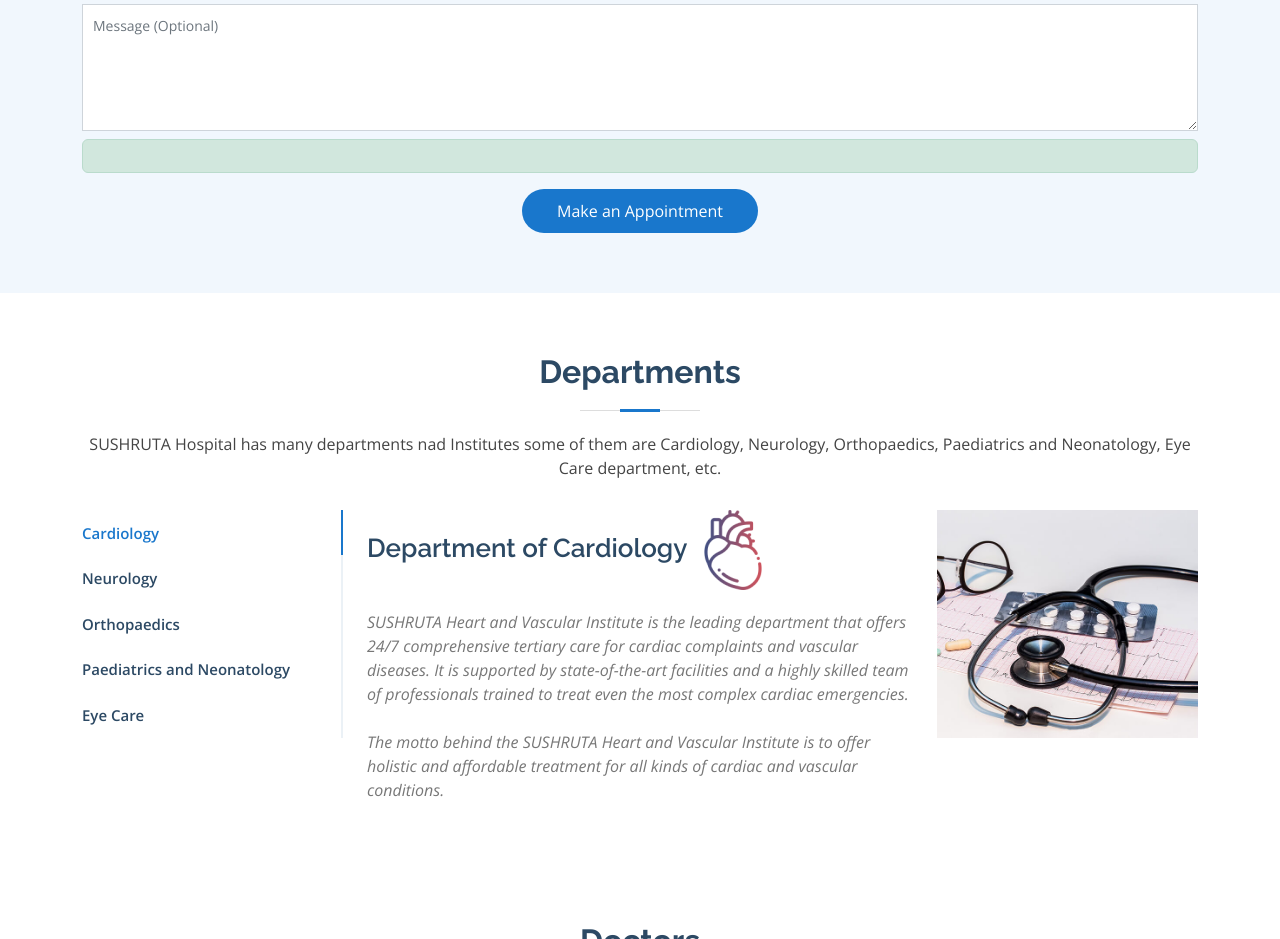
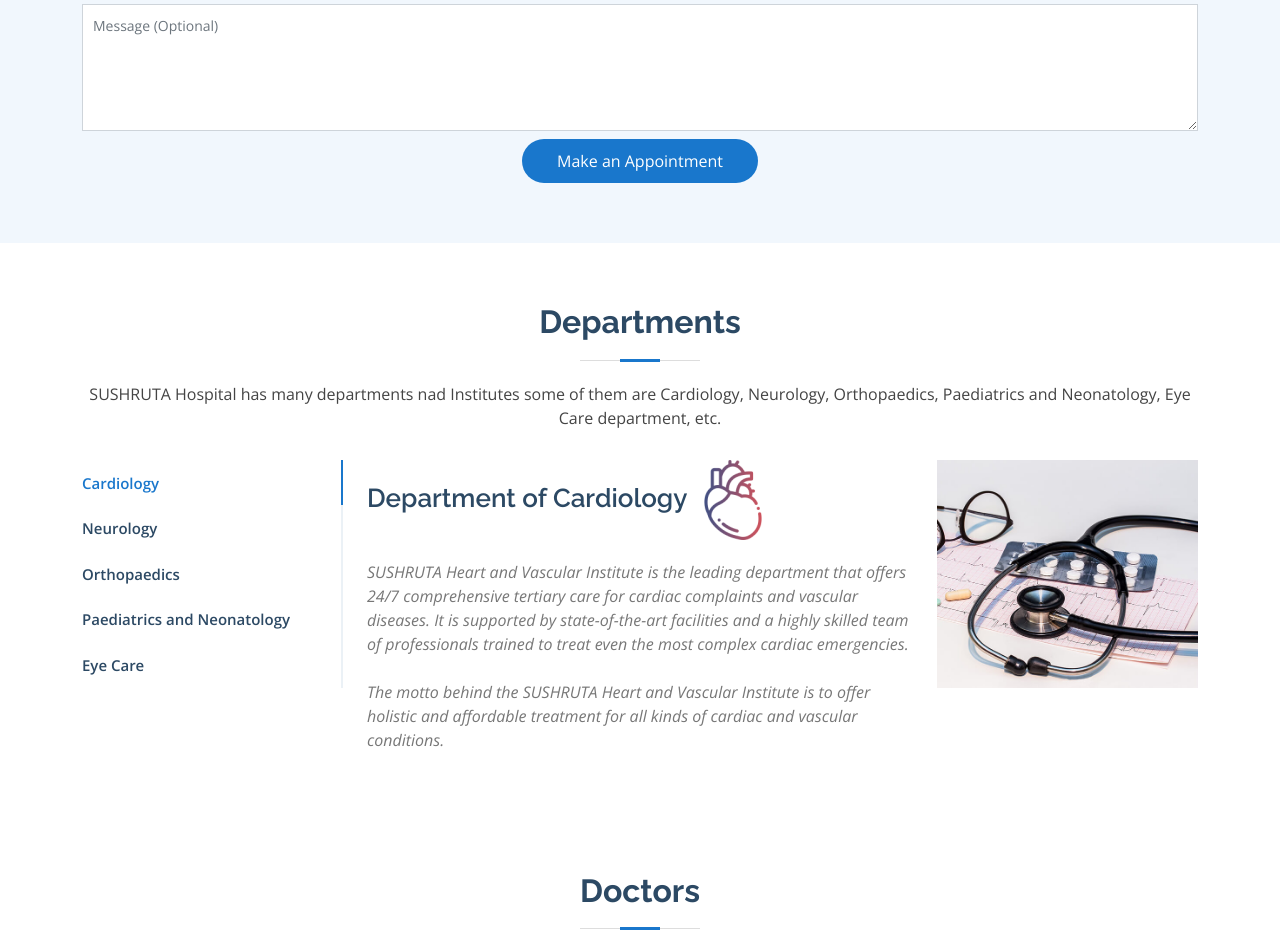
Before and after one commit to kshitijhadke26/Sushruta_Hospital, a plain HTML site: page index.html in a window 1280 px wide. Shown: the part 3800-4739 px from the top of the page. Drawn offline with nearby package versions, Linux system fonts and the light colour scheme; files whose address does not match are found by name.

Commit message:
Update alert message feature

```diff
--- a/index.html
+++ b/index.html
@@ -386,11 +386,6 @@
                         <textarea class="form-control" name="message" rows="5"
                             placeholder="Message (Optional)"></textarea>
                         <div class="validate"></div>
-                    </div>
-                    <div id="mb-3">
-                        <div class="alert alert-success" id="msg" role="alert">
-
-                        </div>
                     </div>
                     <div class="text-center"><button type="submit" onclick="msgFunc()">Make an Appointment</button>
                     </div>
```
